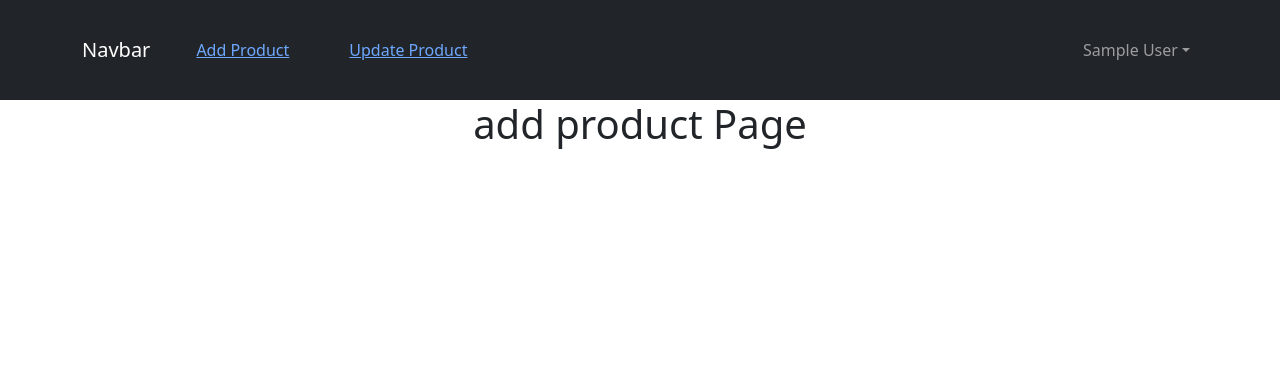
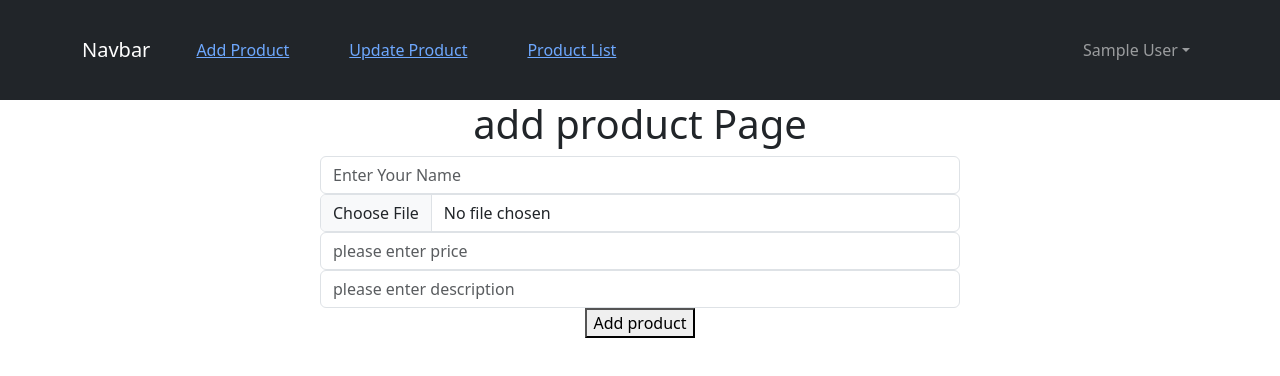
Before and after one commit to sumitsinghrajput56/react_ecom, a React (Create React App) app: page /add in a window 1280 px wide. Shown: the top 376 px of the page. Built offline with nearby package versions, Linux system fonts and the light colour scheme; sample sign-in values are in the browser's storage.

Commit message:
added add product functionality and swith and root router

```diff
--- a/src/AddProduct.js
+++ b/src/AddProduct.js
@@ -1,11 +1,64 @@
-import Header from "./Header"
-function AddProduct()
-{
-    return(
-        <div>
-            <Header/>
-            <h1>add product Page</h1>
-        </div>
-    )
+import Header from "./Header";
+import { useState } from "react";
+function AddProduct() {
+  const [name, setName] = useState("");
+  const [file, setFile] = useState("");
+  const [price, setPrice] = useState("");
+  const [description, setDescription] = useState("");
+
+  async function Add_Product() {
+    const formData = new FormData();
+    formData.append("name", name);
+    formData.append("file", file); // Make sure `file` is a File object (from <input type="file">)
+    formData.append("price", price);
+    formData.append("description", description);
+
+    let result = await fetch("http://127.0.0.1:8000/api/products/add", {
+      method: "POST",
+      body: formData, // Do NOT stringify FormData
+      // Do NOT set Content-Type — browser will set it automatically for multipart/form-data
+      headers: {
+        Accept: "application/json",
+      },
+    });
+
+    const responseData = await result.json();
+    console.log(responseData);
+  }
+
+  return (
+    <>
+      <Header />
+
+      <div className="col-sm-6 offset-sm-3">
+        <h1>add product Page</h1>
+        <input
+          type="text"
+          className="form-control"
+          onChange={(e) => setName(e.target.value)}
+          placeholder="Enter Your Name"
+        />
+        <input
+          type="file"
+          className="form-control"
+          onChange={(e) => setFile(e.target.files[0])}
+          placeholder="Please choose File"
+        />
+        <input
+          type="text"
+          className="form-control"
+          onChange={(e) => setPrice(e.target.value)}
+          placeholder="please enter price"
+        />
+        <input
+          type="text"
+          className="form-control"
+          onChange={(e) => setDescription(e.target.value)}
+          placeholder="please enter description"
+        />
+        <button onClick={Add_Product}>Add product</button>
+      </div>
+    </>
+  );
 }
-export default AddProduct
+export default AddProduct;
--- a/src/App.js
+++ b/src/App.js
@@ -7,11 +7,13 @@ import AddProduct from "./AddProduct";
 import UpdateProduct from "./UpdateProduct";
 import Register from "./Register";
 import Protected from "./Protected";
+import ProductList from "./ProductList";
 
 function App() {
   return (
     <div className="App">
       <BrowserRouter>
+      <switch>
         <Routes>
           <Route path="/login" element={<Login />} />
           <Route path="/register" element={<Register />} />
@@ -31,7 +33,16 @@ function App() {
               </Protected>
             }
           />
+          <Route
+            path="/"
+            element={
+              <Protected cmp={ProductList}>
+                <UpdateProduct />
+              </Protected>
+            }
+          />
         </Routes>
+        </switch>
       </BrowserRouter>
     </div>
   );
--- a/src/Header.js
+++ b/src/Header.js
@@ -31,7 +31,7 @@ function Header()
 
             {
               localStorage.getItem('user-info')?<> <Link to="/add">Add Product</Link>
-            <Link to="/update">Update Product</Link></>:<><Link to="/login">Login</Link>
+            <Link to="/update">Update Product</Link><Link to="/">Product List</Link></>:<><Link to="/login">Login</Link>
             <Link to="/register">Register</Link></>
             }
 
--- /dev/null
+++ b/src/ProductList.js
@@ -0,0 +1,13 @@
+import Header from "./Header";
+
+function ProductList()
+{
+    return(
+        <div>
+            <Header/>
+            <h1>Product List</h1>
+        </div>
+    );
+}
+
+export default ProductList;
```
